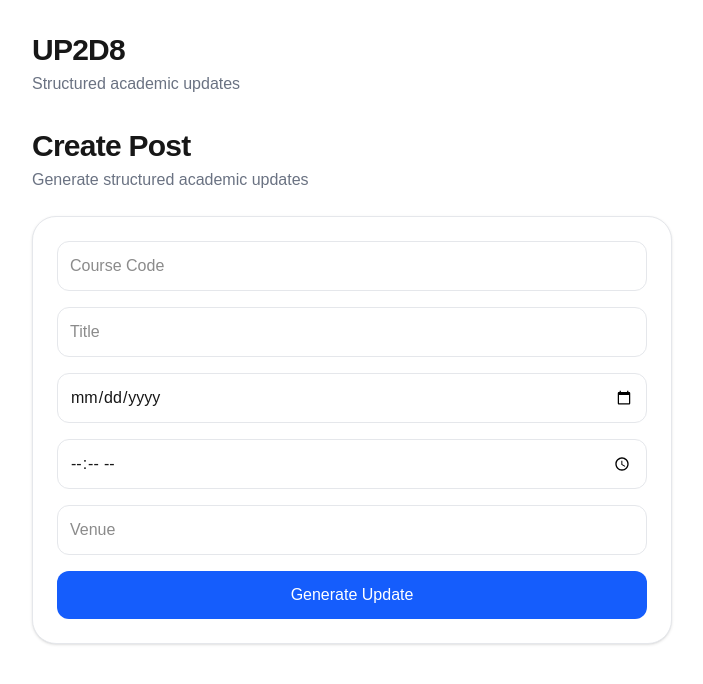
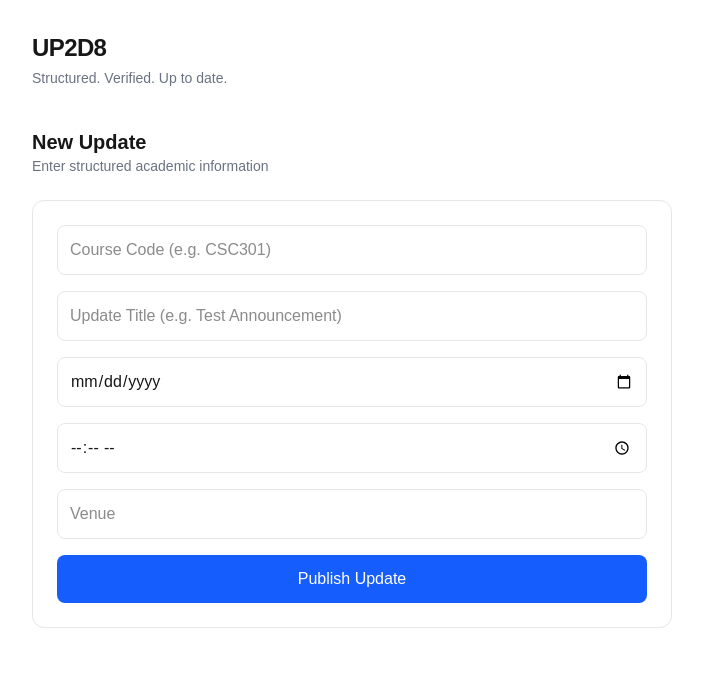
Before and after one commit to widespread0-0/UP2D8, a Next.js app: page /create in a window 1280 px wide. Shown: the top 684 px of the page, without its empty margins (288-991 px from the left). Built offline with nearby package versions, Linux system fonts and the light colour scheme.

Commit message:
Re-structured the layout to enhance visual appeal and user experience. Updated the create page to use TypeScript for better type safety and maintainability. Refactored components to improve code readability and organization.

```diff
--- a/app/create/page.tsx
+++ b/app/create/page.tsx
@@ -19,7 +19,7 @@ export default function Create() {
     e.preventDefault()
 
     if (!course || !title || !date || !time || !venue) {
-      alert("Please fill all fields.")
+      alert("All fields are required.")
       return
     }
 
@@ -41,17 +41,17 @@ export default function Create() {
 
     if (error) {
       console.error(error)
-      alert("Failed to create post.")
+      alert("Failed to publish update.")
       return
     }
 
-    const generatedMessage = `📌 ${course} ${title}
+    const generatedMessage = `${course} — ${title}
 
 Date: ${date}
 Time: ${time}
 Venue: ${venue}
 
-— UP2D8`
+Source: UP2D8`
 
     setMessage(generatedMessage)
     setSuccess(true)
@@ -69,88 +69,45 @@ Venue: ${venue}
   return (
     <div className="space-y-6">
       <div>
-        <h1 className="text-3xl font-bold tracking-tight">
-          Create Post
+        <h1 className="text-xl font-semibold">
+          New Update
         </h1>
 
-        <p className="text-gray-500 mt-1">
-          Generate structured academic updates
+        <p className="text-sm text-gray-500">
+          Enter structured academic information
         </p>
       </div>
 
-      <div className="bg-white border border-gray-200 rounded-3xl p-6 shadow-sm">
-        <form
-          onSubmit={handleSubmit}
-          className="space-y-4"
-        >
+      <div className="border border-gray-200 rounded-xl p-6">
+        <form onSubmit={handleSubmit} className="space-y-4">
           <input
             type="text"
-            placeholder="Course Code"
+            placeholder="Course Code (e.g. CSC301)"
             value={course}
             onChange={(e) => setCourse(e.target.value)}
-            className="
-              w-full
-              p-3
-              border
-              border-gray-200
-              rounded-xl
-              bg-white
-              focus:outline-none
-              focus:ring-2
-              focus:ring-blue-500
-            "
+            className="w-full p-3 border border-gray-200 rounded-lg focus:outline-none focus:ring-2 focus:ring-blue-500"
           />
 
           <input
             type="text"
-            placeholder="Title"
+            placeholder="Update Title (e.g. Test Announcement)"
             value={title}
             onChange={(e) => setTitle(e.target.value)}
-            className="
-              w-full
-              p-3
-              border
-              border-gray-200
-              rounded-xl
-              bg-white
-              focus:outline-none
-              focus:ring-2
-              focus:ring-blue-500
-            "
+            className="w-full p-3 border border-gray-200 rounded-lg focus:outline-none focus:ring-2 focus:ring-blue-500"
           />
 
           <input
             type="date"
             value={date}
             onChange={(e) => setDate(e.target.value)}
-            className="
-              w-full
-              p-3
-              border
-              border-gray-200
-              rounded-xl
-              bg-white
-              focus:outline-none
-              focus:ring-2
-              focus:ring-blue-500
-            "
+            className="w-full p-3 border border-gray-200 rounded-lg focus:outline-none focus:ring-2 focus:ring-blue-500"
           />
 
           <input
             type="time"
             value={time}
             onChange={(e) => setTime(e.target.value)}
-            className="
-              w-full
-              p-3
-              border
-              border-gray-200
-              rounded-xl
-              bg-white
-              focus:outline-none
-              focus:ring-2
-              focus:ring-blue-500
-            "
+            className="w-full p-3 border border-gray-200 rounded-lg focus:outline-none focus:ring-2 focus:ring-blue-500"
           />
 
           <input
@@ -158,61 +115,32 @@ Venue: ${venue}
             placeholder="Venue"
             value={venue}
             onChange={(e) => setVenue(e.target.value)}
-            className="
-              w-full
-              p-3
-              border
-              border-gray-200
-              rounded-xl
-              bg-white
-              focus:outline-none
-              focus:ring-2
-              focus:ring-blue-500
-            "
+            className="w-full p-3 border border-gray-200 rounded-lg focus:outline-none focus:ring-2 focus:ring-blue-500"
           />
 
           <button
             type="submit"
             disabled={loading}
-            className="
-              w-full
-              bg-blue-600
-              text-white
-              p-3
-              rounded-xl
-              hover:bg-blue-700
-              transition
-              font-medium
-            "
+            className="w-full bg-blue-600 text-white p-3 rounded-lg hover:bg-blue-700 transition font-medium"
           >
-            {loading ? "Posting..." : "Generate Update"}
+            {loading ? "Publishing..." : "Publish Update"}
           </button>
         </form>
       </div>
 
       {success && (
-        <div className="bg-white border border-gray-200 rounded-3xl p-6 shadow-sm space-y-5">
+        <div className="border border-gray-200 rounded-xl p-6 space-y-5">
           <div>
-            <h2 className="text-xl font-semibold text-gray-900">
-              Post Created Successfully
+            <h2 className="text-lg font-semibold text-gray-900">
+              Update Published
             </h2>
 
-            <p className="text-gray-500 mt-1">
-              Share this directly to WhatsApp
+            <p className="text-sm text-gray-500">
+              Ready for distribution
             </p>
           </div>
 
-          <pre
-            className="
-              whitespace-pre-wrap
-              bg-gray-100
-              text-gray-900
-              p-4
-              rounded-2xl
-              text-sm
-              leading-relaxed
-            "
-          >
+          <pre className="whitespace-pre-wrap bg-gray-100 p-4 rounded-lg text-sm">
             {message}
           </pre>
 
@@ -221,33 +149,15 @@ Venue: ${venue}
               onClick={() =>
                 navigator.clipboard.writeText(message)
               }
-              className="
-                flex-1
-                border
-                border-gray-200
-                bg-white
-                p-3
-                rounded-xl
-                hover:bg-gray-100
-                font-medium
-              "
+              className="flex-1 border border-gray-200 p-3 rounded-lg hover:bg-gray-100 font-medium"
             >
-              Copy Message
+              Copy
             </button>
 
             <a
               href={whatsappUrl}
               target="_blank"
-              className="
-                flex-1
-                bg-green-600
-                text-white
-                p-3
-                rounded-xl
-                text-center
-                hover:bg-green-700
-                font-medium
-              "
+              className="flex-1 bg-gray-900 text-white p-3 rounded-lg text-center hover:bg-black font-medium"
             >
               Open WhatsApp
             </a>
@@ -255,15 +165,9 @@ Venue: ${venue}
 
           <Link
             href="/"
-            className="
-              block
-              text-center
-              text-sm
-              text-blue-600
-              hover:underline
-            "
+            className="block text-center text-sm text-blue-600 hover:underline"
           >
-            Back to Feed
+            Back to Updates
           </Link>
         </div>
       )}
--- a/app/layout.tsx
+++ b/app/layout.tsx
@@ -28,20 +28,20 @@ export default function RootLayout({
         className={`
           ${geistSans.variable}
           ${geistMono.variable}
-          bg-gray-50
+          bg-white
           text-gray-900
           antialiased
           min-h-screen
         `}
       >
         <div className="max-w-2xl mx-auto px-4 py-8">
-          <header className="mb-8">
-            <h1 className="text-3xl font-bold tracking-tight">
+          <header className="mb-10 space-y-1">
+            <h1 className="text-2xl font-semibold tracking-tight">
               UP2D8
             </h1>
 
-            <p className="text-gray-500 mt-1">
-              Structured academic updates
+            <p className="text-sm text-gray-500">
+              Structured. Verified. Up to date.
             </p>
           </header>
 
--- a/app/page.tsx
+++ b/app/page.tsx
@@ -66,29 +66,25 @@ export default function Home() {
     <div className="space-y-6">
       <div className="flex items-center justify-between">
         <div>
-          <h1 className="text-3xl font-bold tracking-tight">
-            Updates
+          <h1 className="text-xl font-semibold">
+            Academic Updates
           </h1>
 
-          <p className="text-gray-500 mt-1">
-            Latest academic updates
+          <p className="text-sm text-gray-500">
+            Real-time. Structured. Searchable.
           </p>
         </div>
 
         <button
           onClick={fetchPosts}
-          className="
-            text-sm
-            text-blue-600
-            hover:underline
-          "
+          className="text-sm text-blue-600 hover:underline"
         >
           Refresh
         </button>
       </div>
 
       <input
-        placeholder="Search by course or title..."
+        placeholder="Search (e.g. CSC301 test, exam this week)"
         value={query}
         onChange={(e) => setQuery(e.target.value)}
         className="
@@ -96,7 +92,7 @@ export default function Home() {
           p-3
           border
           border-gray-200
-          rounded-2xl
+          rounded-xl
           bg-white
           focus:outline-none
           focus:ring-2
@@ -111,9 +107,9 @@ export default function Home() {
       )}
 
       {!loading && filteredPosts.length === 0 && (
-        <div className="bg-white border border-gray-200 rounded-3xl p-6 text-center shadow-sm">
+        <div className="border border-gray-200 rounded-xl p-6 text-center">
           <p className="text-gray-500">
-            No updates found.
+            No matching records.
           </p>
         </div>
       )}
@@ -123,45 +119,42 @@ export default function Home() {
           <div
             key={p.id}
             className="
-              bg-white
               border
               border-gray-200
-              rounded-3xl
-              p-5
-              shadow-sm
-              space-y-4
+              rounded-xl
+              p-4
+              space-y-3
             "
           >
-            <div className="flex items-center justify-between">
-              <span
-                className="
-                  text-xs
-                  font-semibold
-                  bg-blue-100
-                  text-blue-700
-                  px-3
-                  py-1
-                  rounded-full
-                "
-              >
+            <div className="flex items-center justify-between text-xs text-gray-500">
+              <span className="font-medium text-gray-700">
                 {p.course}
               </span>
 
-              <span className="text-xs text-gray-400">
+              <span>
                 {formatTimeAgo(p.created_at)}
               </span>
             </div>
 
-            <div>
-              <h2 className="text-lg font-semibold text-gray-900">
-                {p.title}
-              </h2>
+            <div className="text-sm font-medium text-gray-900">
+              {p.title}
             </div>
 
-            <div className="text-sm text-gray-600 space-y-1">
-              <p>📅 {p.date}</p>
-              <p>⏰ {p.time}</p>
-              <p>📍 {p.venue}</p>
+            <div className="grid grid-cols-3 gap-2 text-xs text-gray-600">
+              <div>
+                <p className="text-gray-400">Date</p>
+                <p>{p.date}</p>
+              </div>
+
+              <div>
+                <p className="text-gray-400">Time</p>
+                <p>{p.time}</p>
+              </div>
+
+              <div>
+                <p className="text-gray-400">Venue</p>
+                <p>{p.venue}</p>
+              </div>
             </div>
           </div>
         ))}
```
